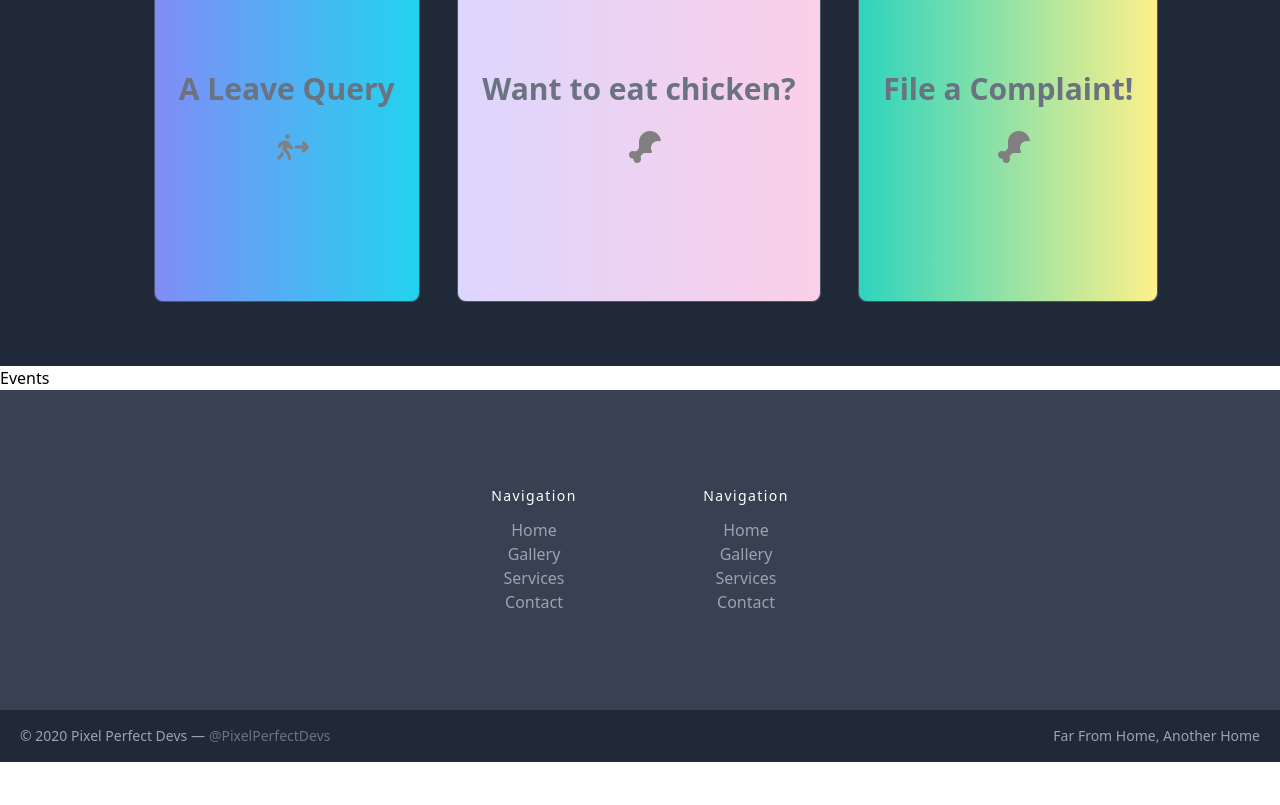
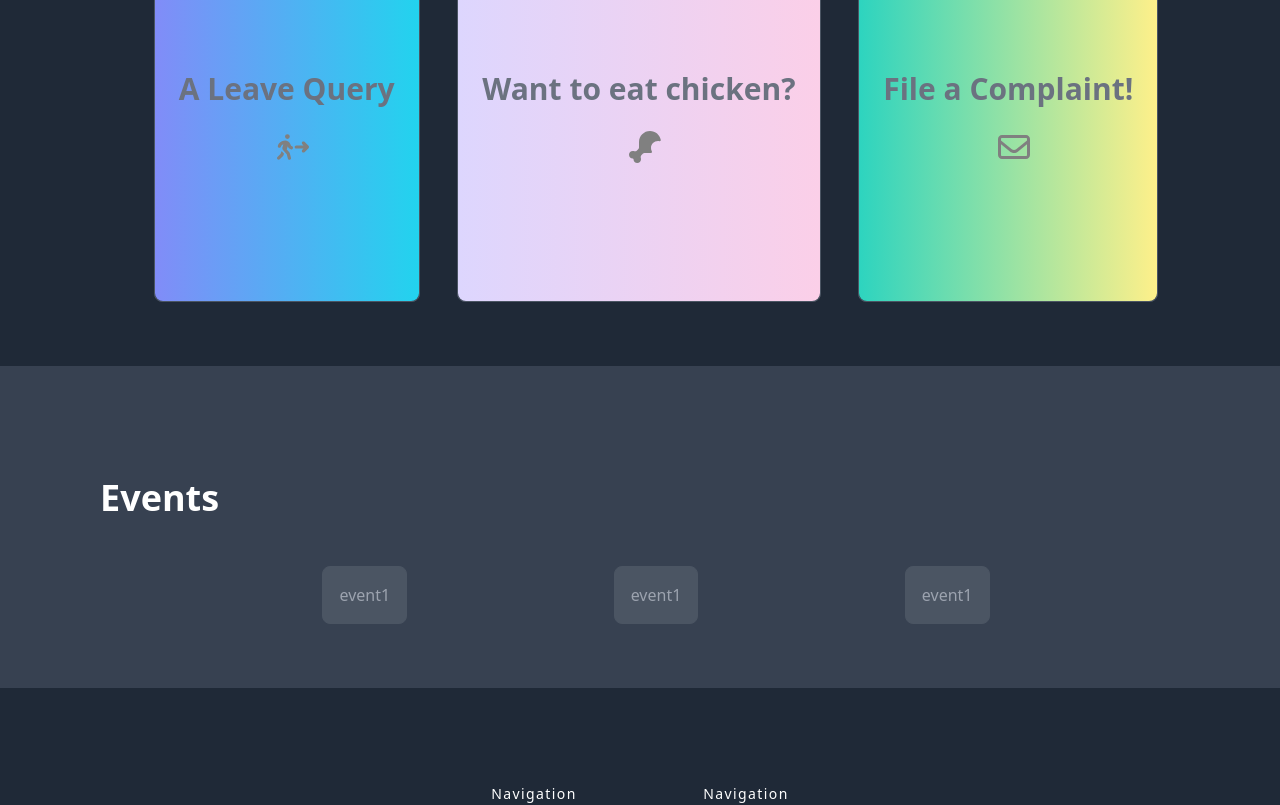
Before and after one commit to saurabh-sen/hosteller, a Next.js app: page /dashboard/student in a window 1280 px wide. Shown: the part 760-1565 px from the top of the page. Before the commit the page ends 1522 px from the top, so only its background shows below. Built offline with nearby package versions, Linux system fonts and the light colour scheme.

Commit message:
added layout for kapil

```diff
--- a/app/dashboard/student/page.jsx
+++ b/app/dashboard/student/page.jsx
@@ -12,7 +12,7 @@ const page = () => {
         <Overview />
         <StudentEase />
         <Events />
-        <Footer />
+        <Footer footerbg1="gray-800" footerbg2="gray-700" />
     </div>
   )
 }
--- a/app/facilities/homelkeenvironmeint/page.jsx
+++ b/app/facilities/homelkeenvironmeint/page.jsx
@@ -38,7 +38,7 @@ const App = () => {
                     </div>
                 </div>
             </section>
-            <Footer />
+            <Footer footerbg1="gray-800" footerbg2="gray-700" />
         </div>
     )
 }
--- a/app/facilities/page.jsx
+++ b/app/facilities/page.jsx
@@ -84,7 +84,7 @@ const page = () => {
 
         </div>
       </section >
-      <Footer />
+      <Footer footerbg1="gray-800" footerbg2="gray-700" />
     </div >
   )
 }
--- a/app/facilities/security/page.jsx
+++ b/app/facilities/security/page.jsx
@@ -38,7 +38,7 @@ const App = () => {
                     </div>
                 </div>
             </section>
-            <Footer />
+            <Footer footerbg1="gray-800" footerbg2="gray-700" />
         </div>
     )
 }
--- a/app/facilities/sports/page.jsx
+++ b/app/facilities/sports/page.jsx
@@ -40,7 +40,7 @@ const App = () => {
                     </div>
                 </div>
             </section>
-            <Footer />
+            <Footer footerbg1="gray-800" footerbg2="gray-700" />
         </div>
     )
 }
--- a/app/page.js
+++ b/app/page.js
@@ -14,7 +14,7 @@ export default function Home() {
         <Navbar />
         <LandingPage/>
         <Gallery />
-        <Footer/>
+        <Footer footerbg1={"gray-700"} footerbg2={"gray-800"}/>
       </main>
     </Suspense>
   );
--- a/frontendComponent/Events/index.jsx
+++ b/frontendComponent/Events/index.jsx
@@ -1,8 +1,26 @@
 import React from 'react'
 
 const index = () => {
+  const events = 1;
   return (
-    <div className='events__sections'>Events</div>
+    <div className='events__sections bg-gray-700'>
+      <div className="section__container md:space-x-8 px-5 py-16 mx-auto max-w-6xl">
+        <h1 className='sm:text-3xl md:text-4xl text-2xl my-12 mx-4 text-white font-semibold'>Events</h1>
+        <div className="events__container text-gray-400 student__ease__containers flex justify-evenly flex-wrap space-y-4 md:space-y-0">
+          {
+            events ?
+            <>
+            {/* kapil will code here */}
+              <div className="event border border-gray-600 px-4 py-4 rounded-lg bg-gray-600 cursor-pointer"> event1</div>
+              <div className="event border border-gray-600 px-4 py-4 rounded-lg bg-gray-600 cursor-pointer"> event1</div>
+              <div className="event border border-gray-600 px-4 py-4 rounded-lg bg-gray-600 cursor-pointer"> event1</div>
+            </>
+            :
+            <p>No Events Now...</p>
+          }
+        </div>
+      </div>
+    </div>
   )
 }
 
--- a/frontendComponent/Footer/index.jsx
+++ b/frontendComponent/Footer/index.jsx
@@ -1,9 +1,9 @@
 import Link from 'next/link'
 import React from 'react'
 
-const Footer = () => {
+const Footer = ({footerbg1, footerbg2}) => {
   return (
-    <footer className="text-gray-400 bg-gray-700 body-font">
+    <footer className={`text-gray-400 bg-${footerbg1} body-font`}>
       <div className="container px-5 py-24 mx-auto">
         <div className="flex justify-center flex-wrap md:text-left text-center -mb-10 -mx-4">
           <div className="lg:w-1/6 md:w-1/2 w-full px-4 text-center">
@@ -42,7 +42,7 @@ const Footer = () => {
           </div>
         </div>
       </div>
-      <div className="bg-gray-800">
+      <div className={`bg-${footerbg2}`}>
         <div className="container mx-auto py-4 px-5 flex flex-wrap flex-col sm:flex-row">
           <p className="text-gray-400 text-sm text-center sm:text-left">© 2020 Pixel Perfect Devs —
             <Link href="https://github.com/saurabh-sen/hosteller" className="text-gray-500 ml-1" target="_blank" rel="noopener noreferrer">@PixelPerfectDevs</Link>
--- a/frontendComponent/Gallery/index.jsx
+++ b/frontendComponent/Gallery/index.jsx
@@ -3,7 +3,7 @@ import React from 'react'
 
 const index = () => {
     return (
-        <section id='gallery' className="text-gray-400 bg-gray-900 body-font">
+        <section id='gallery' className="text-gray-400 bg-gray-800 body-font">
             <div className="container px-5 py-24 mx-auto flex flex-wrap">
                 <div className="flex w-full mb-20 flex-wrap">
                     <h1 className="sm:text-3xl text-2xl font-medium title-font text-white lg:w-1/3 lg:mb-0 mb-4">Hosteller&apos;s Gallery</h1>
--- a/frontendComponent/StudentEase/index.jsx
+++ b/frontendComponent/StudentEase/index.jsx
@@ -73,7 +73,7 @@ const index = () => {
                 File a Complaint!
               </p>
               <svg aria-hidden="true" className=" transition-all duration-300 w-8 h-8 ml-2 -mr-1" color='grey' fill="currentColor" xmlns="http://www.w3.org/2000/svg" viewBox="0 0 512 512">
-                <path fill="currentColor" d="M160 265.2c0 8.5-3.4 16.6-9.4 22.6l-26.8 26.8c-12.3 12.3-32.5 11.4-49.4 7.2C69.8 320.6 65 320 60 320c-33.1 0-60 26.9-60 60s26.9 60 60 60c6.3 0 12 5.7 12 12c0 33.1 26.9 60 60 60s60-26.9 60-60c0-5-.6-9.8-1.8-14.5c-4.2-16.9-5.2-37.1 7.2-49.4l26.8-26.8c6-6 14.1-9.4 22.6-9.4H336c6.3 0 12.4-.3 18.5-1c11.9-1.2 16.4-15.5 10.8-26c-8.5-15.8-13.3-33.8-13.3-53c0-61.9 50.1-112 112-112c8 0 15.7 .8 23.2 2.4c11.7 2.5 24.1-5.9 22-17.6C494.5 62.5 422.5 0 336 0C238.8 0 160 78.8 160 176v89.2z" />
+                <path d="M64 112c-8.8 0-16 7.2-16 16v22.1L220.5 291.7c20.7 17 50.4 17 71.1 0L464 150.1V128c0-8.8-7.2-16-16-16H64zM48 212.2V384c0 8.8 7.2 16 16 16H448c8.8 0 16-7.2 16-16V212.2L322 328.8c-38.4 31.5-93.7 31.5-132 0L48 212.2zM0 128C0 92.7 28.7 64 64 64H448c35.3 0 64 28.7 64 64V384c0 35.3-28.7 64-64 64H64c-35.3 0-64-28.7-64-64V128z"/>
               </svg>
             </div>
             <p className="leave__query__header text-gray-200 text-lg sm:text-xl md:text-3xl font-bold break-words mb-3">
```
